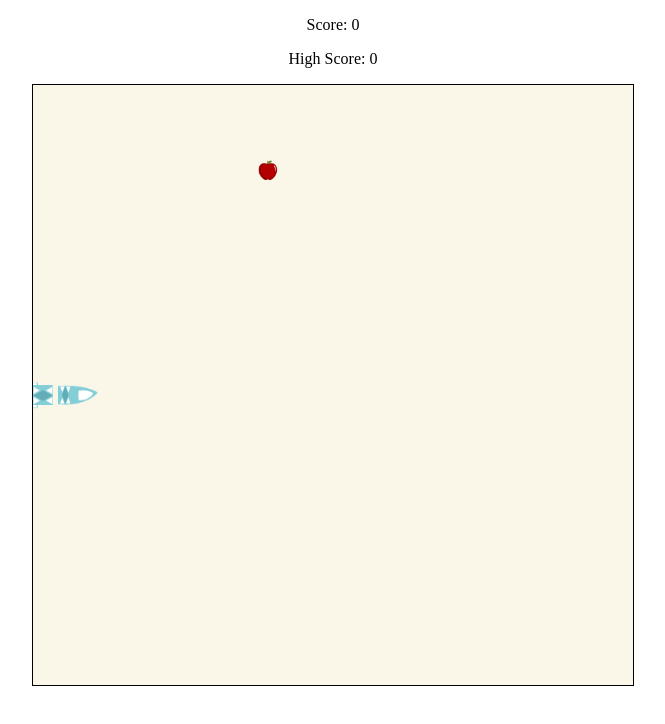
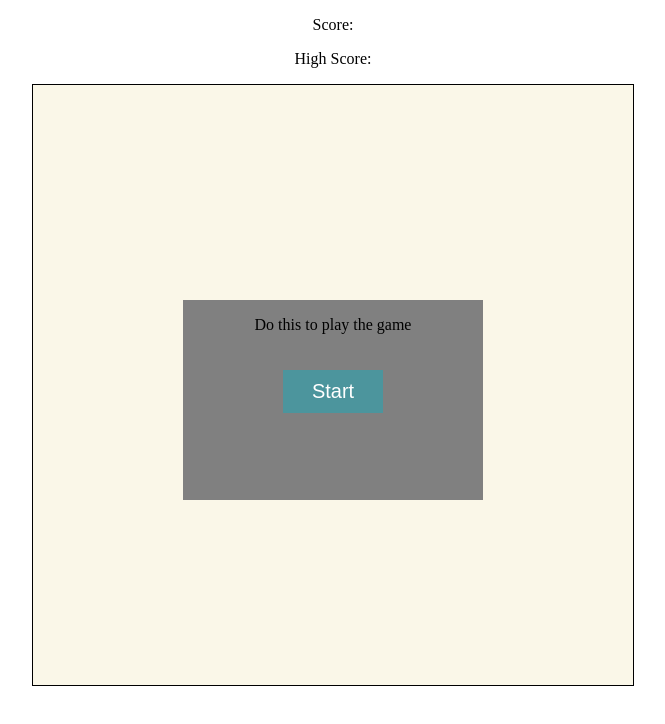
Before and after one commit to katiescruggs/snake, a website built with webpack: page index.html in a window 1280 px wide. Both pictures are taken after a click on the button "Easy". Shown: the whole page, without its empty margins (307-972 px from the left). Built offline with nearby package versions, Linux system fonts and the light colour scheme.

Commit message:
game starts when start button is clicked

```diff
--- a/index.html
+++ b/index.html
@@ -16,12 +16,20 @@
     <article class ="game-screen">
       <img src ="./lib/images/snake-logo.png" alt ="snake game logo"/>
      <div class = "button-div">
-      <input type = "button" value ="Easy" id = "easy"class = "difficulty-buttons"/>
-       <input type = "button" value ="Difficult" id = "difficult" class = "difficulty-buttons"/>
+      <input type = "button" value ="Easy" id = "easy" class = "game-buttons"/>
+       <input type = "button" value ="Difficult" id = "difficult" class = "game-buttons"/>
      </div>
 
 
     </article>
+
+
+  </section>
+
+  <section id = "instruction-screen" class = "hide">
+
+    <p> Do this to play the game </p>
+    <input type = "button" value ="Start" id = "start" class = "game-buttons start-button"/>
 
 
   </section>
--- a/lib/index.js
+++ b/lib/index.js
@@ -8,37 +8,37 @@ const game = new Game(context, canvas.width, canvas.height);
 let easyButton = document.getElementById('easy');
 let difficultButton = document.getElementById('difficult');
 let startScreen = document.getElementById('start-screen');
+let instructionScreen = document.getElementById('instruction-screen');
+let startButton = document.getElementById('start');
 
 canvas.focus();
-game.startGame();
+
 
 window.addEventListener('keydown', function(event) {
   game.snake.changeDirection(event.keyCode);
 });
 
 easyButton.addEventListener('click', function() {
+  hideStartScreen();
+  displayInstructions();
+});
 
-// var closestElem = getClosest(this.parentNode, '#start-screen');
-
-// console.log(closestElem)
-
-// getClosest(elem.parentNode, '#sample-id');
-
-  // getClosest(elem.parentNode, '#sample-id'
-  // console.log(this.parentElement)
-
-  startScreen.classList.add('hide');
-
-  // this.parentNode.style.display = 'none';
-
-  // $(this).parents(':eq(2)').style.display = 'none'
+difficultButton.addEventListener('click', function() {
+  hideStartScreen();
+  displayInstructions();
 
 });
 
-difficultButton.addEventListener('click', function() {
-  console.log('difficult button clicked')
-  // startScreen.classList.add('hide');
+startButton.addEventListener('click', function() {
+  instructionScreen.classList.add('hide');
+  game.startGame();
+})
 
-  this.parentNode.style.display = 'none';
+function displayInstructions () {
+  instructionScreen.classList.remove('hide');
 
-});
+}
+
+function hideStartScreen () {
+  startScreen.classList.add('hide');
+}
--- a/lib/styles.css
+++ b/lib/styles.css
@@ -37,7 +37,7 @@ body {
  display: none;
 }
 
-.difficulty-buttons {
+.game-buttons {
   background: #4C959D;
   color: white;
   width: 100px;
@@ -48,9 +48,29 @@ body {
   border: 0;
 }
 
-.difficulty-buttons:hover {
+.game-buttons:hover {
   background: white;
   color: #4C959D;
   border: 2px solid #4C959D;
 
 }
+
+#instruction-screen {
+    text-align: center;
+   /* position: absolute;*/
+   position: absolute;
+    margin-left: auto;
+    margin-right: auto;
+    left: 0;
+    right: 0;
+    z-index: 5;
+    width: 300px;
+    top: 300px;
+    background-color: gray;
+    height: 200px;
+}
+
+.start-button {
+  margin-left: 0;
+
+}
```
